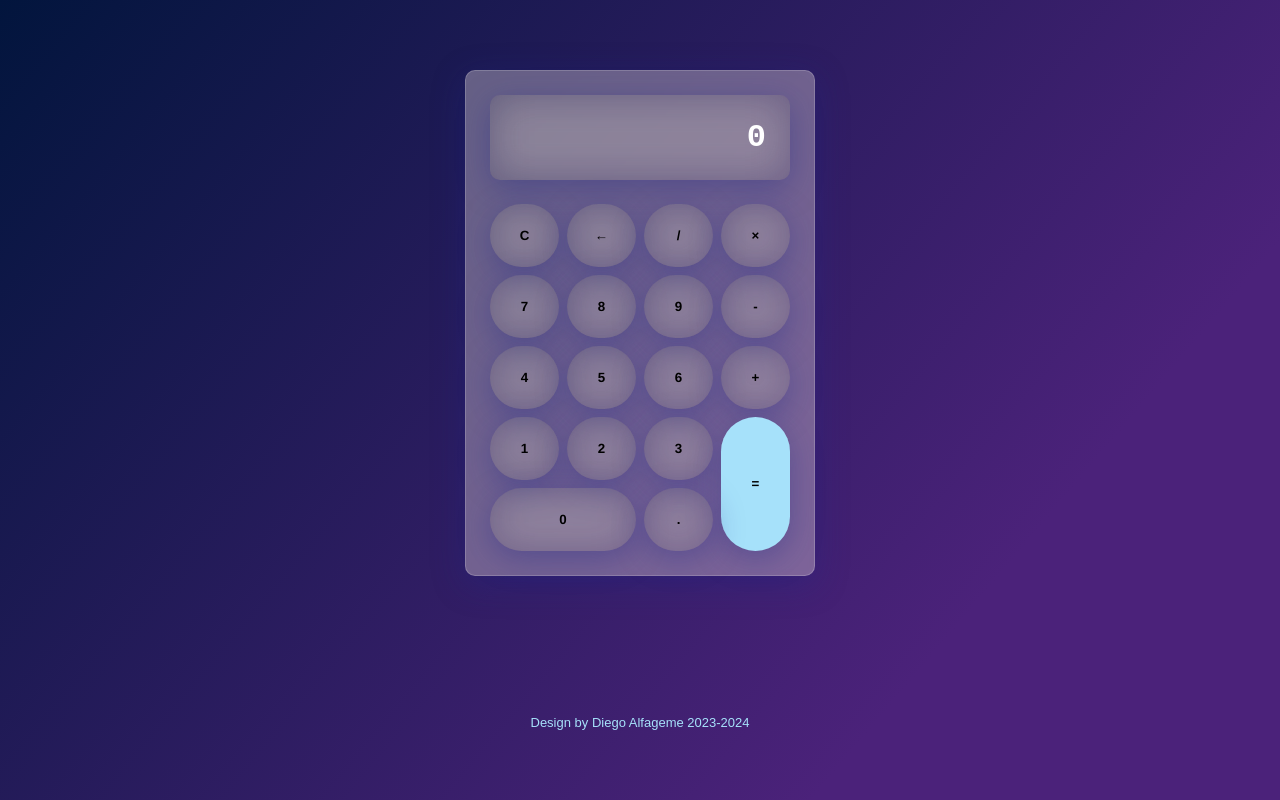
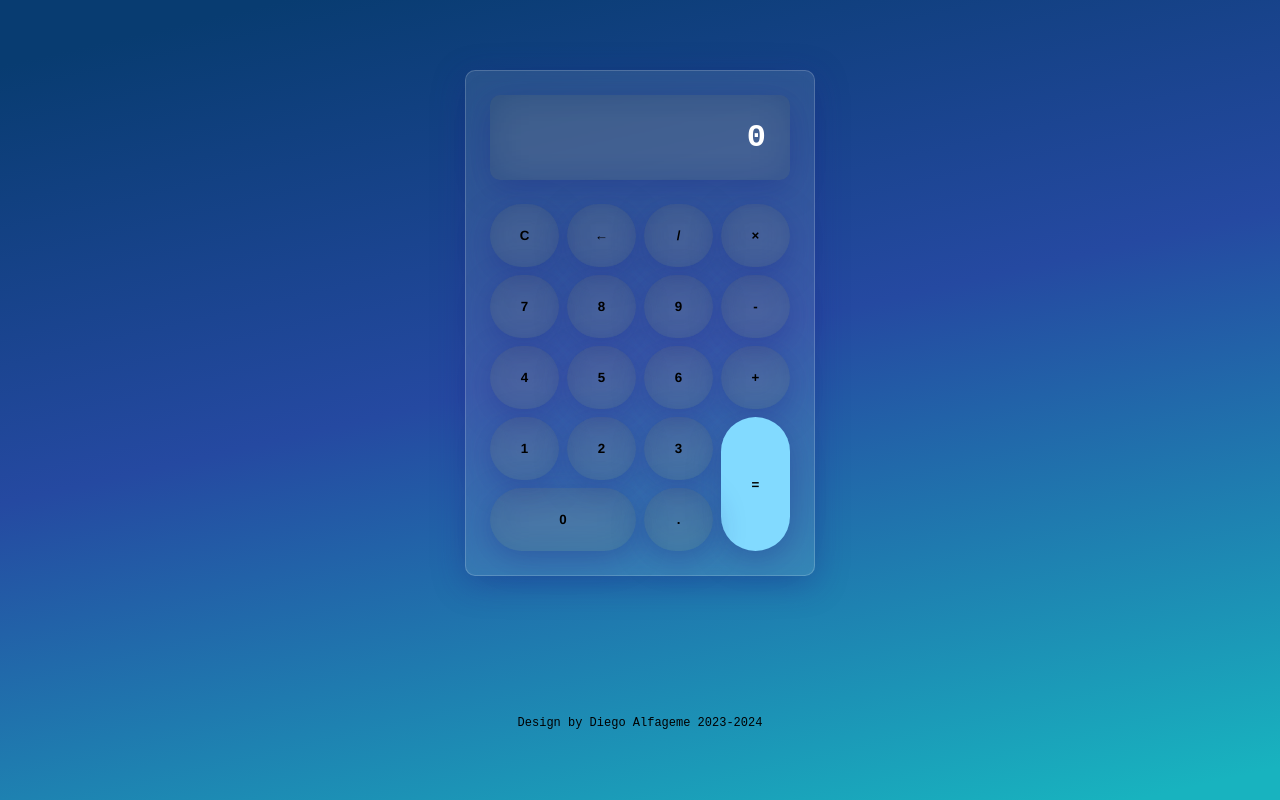
Before and after one commit to diego-ar/CalcJS, a plain HTML site: page index.html in a window 1280 px wide. Drawn offline with Linux system fonts and the light colour scheme.

Commit message:
Updated style.css
Update colors from the calculator and Gradient

```diff
--- a/style.css
+++ b/style.css
@@ -7,8 +7,8 @@
 
 body {
     min-height: 100vh;
-    background: rgb(2,21,61);
-    background: linear-gradient(130deg, rgba(2,21,61,1) 0%, rgba(75,34,122,1) 76%);
+    background: rgb(8,60,113);
+    background: linear-gradient(167deg, rgba(8,60,113,1) 6%, rgba(37,73,161,1) 46%, rgba(24,179,191,1) 97%);
     display: grid;
     place-items: center;
 
@@ -25,10 +25,10 @@ body {
     grid-template-columns: repeat(4, 1fr);
     gap: .5rem;
 
-    background: rgba( 240, 230, 230, 0.35 );
+    background: rgba( 255, 255, 255, 0.1 );
     box-shadow: 0 8px 32px 0 rgba( 31, 38, 135, 0.37 );
-    backdrop-filter: blur( 3px );
-    -webkit-backdrop-filter: blur( 3px );
+    backdrop-filter: blur( 5.5px );
+    -webkit-backdrop-filter: blur( 4.5px );
     border-radius: 10px;
     border: 1px solid rgba( 255, 255, 255, 0.18 );
 }
@@ -80,14 +80,15 @@ body {
 
 #igual {
     grid-row: span 2;
-    background-color: #a6e1fa;
+    background-color: #82daff;
 }
 
 #igual:hover {
-    background-color: #2ebdec;
+    background-color: #3a0ca3;
 }
 
 footer{
-    color:#a6e1fa;
+    color:#000102;
     font-size: small;
+    font-family: monospace;
 }
```
